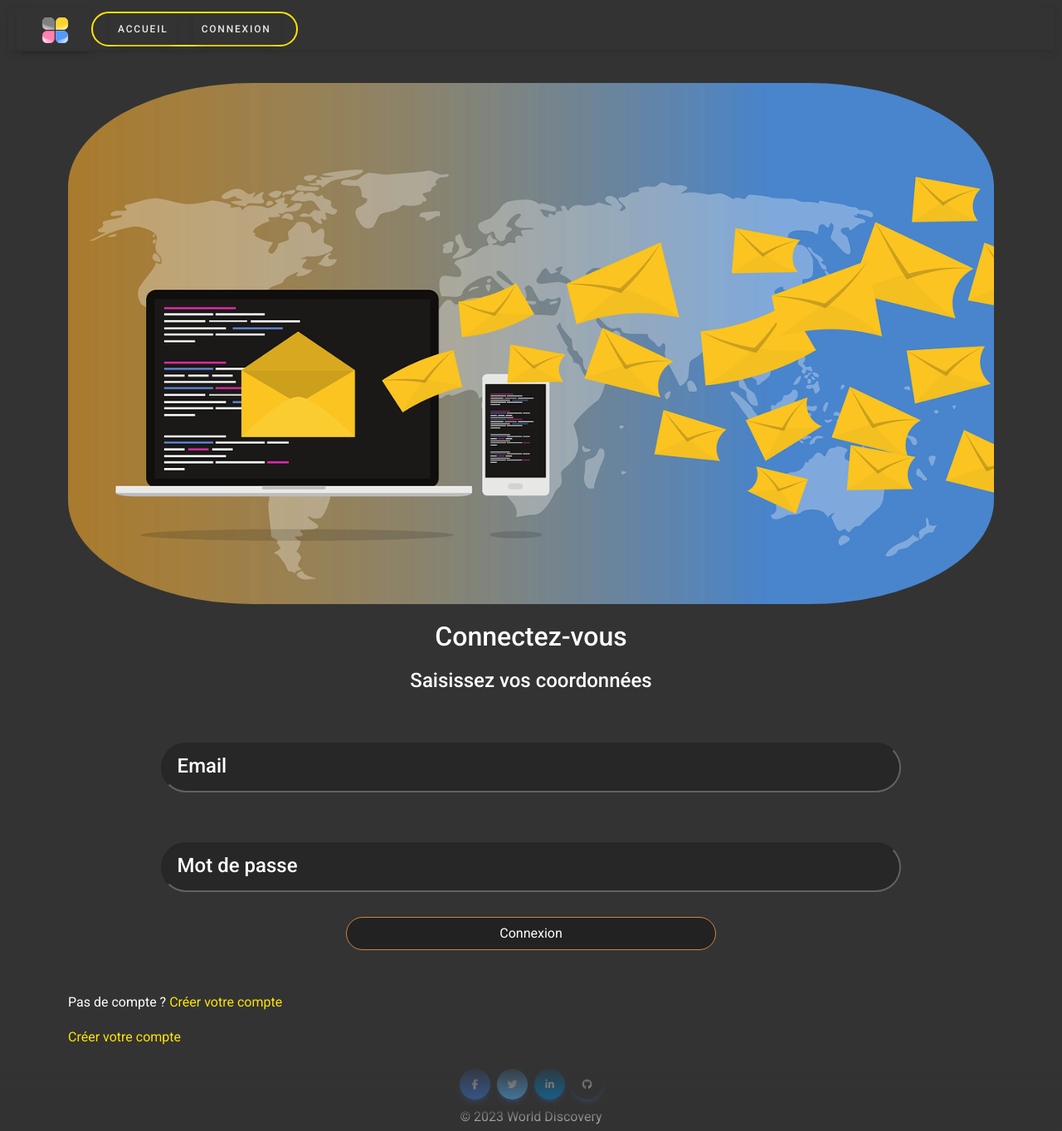
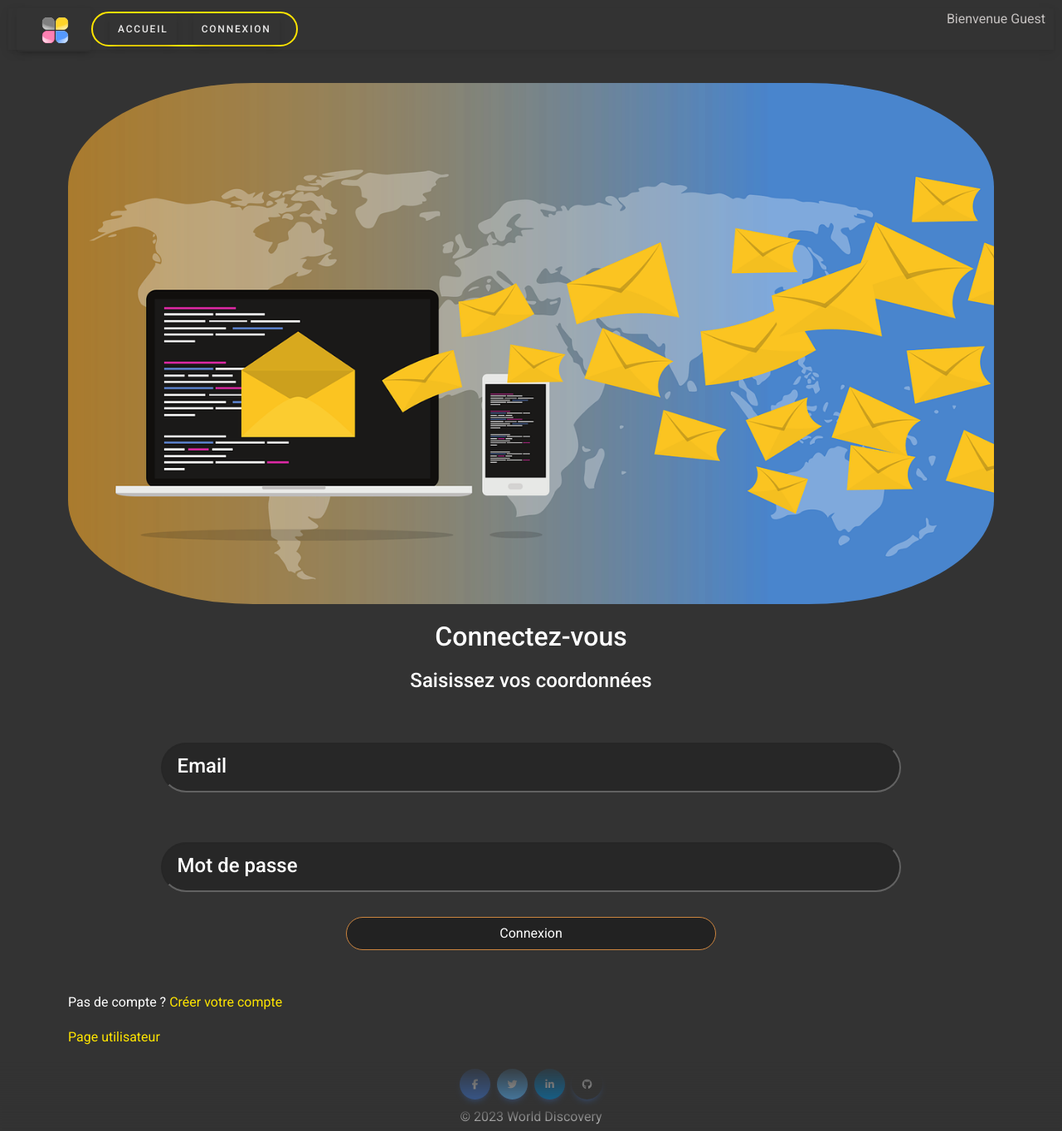
Before and after one commit to WildCodeSchool/2023-09-JS-BDX-P3-only-famous, a React (Vite) app in the folder frontend/: page /connexion in a window 1280 px wide. Shown: the whole page at 83% size. Built offline with nearby package versions, Linux system fonts and the light colour scheme.

Commit message:
fixing navbar messsage position

```diff
--- a/frontend/src/components/RastaMenu.jsx
+++ b/frontend/src/components/RastaMenu.jsx
@@ -31,9 +31,9 @@ export default function RastaMenu() {
         <div className="navbar-links">
           <button
             type="button"
-            onClick={() => {
+            onClick={(e) => {
               navigate("/");
-              handleClick();
+              handleClick(e);
             }}
             className="desktop-navbar-li btn"
           >
@@ -41,9 +41,9 @@ export default function RastaMenu() {
           </button>
           <button
             type="button"
-            onClick={() => {
+            onClick={(e) => {
               navigate("/connexion");
-              handleClick();
+              handleClick(e);
             }}
             className="desktop-navbar-li btn"
           >
@@ -123,9 +123,9 @@ export default function RastaMenu() {
           )}
         </ul>
       </div>
-      {/* <div className="user-area">
-        <p>{`Bienvenue ${user.firstname}`}</p>
-      </div> */}
+      <div className="user-area">
+        <p>{`Bienvenue ${user.firstname ?? "visiteur"}`}</p>
+      </div>
     </div>
   );
 }
--- a/frontend/src/main.jsx
+++ b/frontend/src/main.jsx
@@ -13,13 +13,13 @@ import SingleVideoPage from "./pages/SingleVideoPage";
 import UserContextProvider from "./context/UserContext";
 import AdminContextProvider from "./context/AdminContext";
 import RegisterUser from "./pages/RegisterUser";
+import PageUser from "./pages/PageUser";
 
 // async function timeOut(time = 3000){
 //   setTimeout(() => {
 //     console.log('timeout done ');
 //   }, time);
 // }
-
 const router = createBrowserRouter([
   {
     element: (
@@ -50,6 +50,10 @@ const router = createBrowserRouter([
         path: "/upload",
       },
       {
+        element: <PageUser />,
+        path: "/user",
+      },
+      {
         element: (
           <AdminContextProvider>
             <Admin />
--- a/frontend/src/pages/Connexion.jsx
+++ b/frontend/src/pages/Connexion.jsx
@@ -79,8 +79,12 @@ export default function Connexion() {
             Créer votre compte
           </button>
         </p>
-        <button type="button" className="invisible-btn">
-          Créer votre compte
+        <button
+          type="button"
+          className="invisible-btn"
+          onClick={() => navigate("/user")}
+        >
+          Page utilisateur
         </button>
       </div>
     </div>
--- /dev/null
+++ b/frontend/src/pages/PageUser.jsx
@@ -0,0 +1,14 @@
+import { useEffect } from "react";
+import { useNavigate } from "react-router-dom";
+import { useUserContext } from "../context/UserContext";
+
+export default function PageUser() {
+  const navigate = useNavigate();
+  const { user } = useUserContext();
+  useEffect(() => {
+    if (!user.isConnected) {
+      navigate("/");
+    }
+  }, []);
+  return <h2>page user</h2>;
+}
--- a/frontend/src/styles/_rastaMenu.scss
+++ b/frontend/src/styles/_rastaMenu.scss
@@ -20,6 +20,9 @@
 .user-area {
   color: var(--font-light-grey);
   margin-right: 10px;
+  position: absolute;
+  right: 0;
+  top: 0;
 }
 .navbar li,
 a {
```
